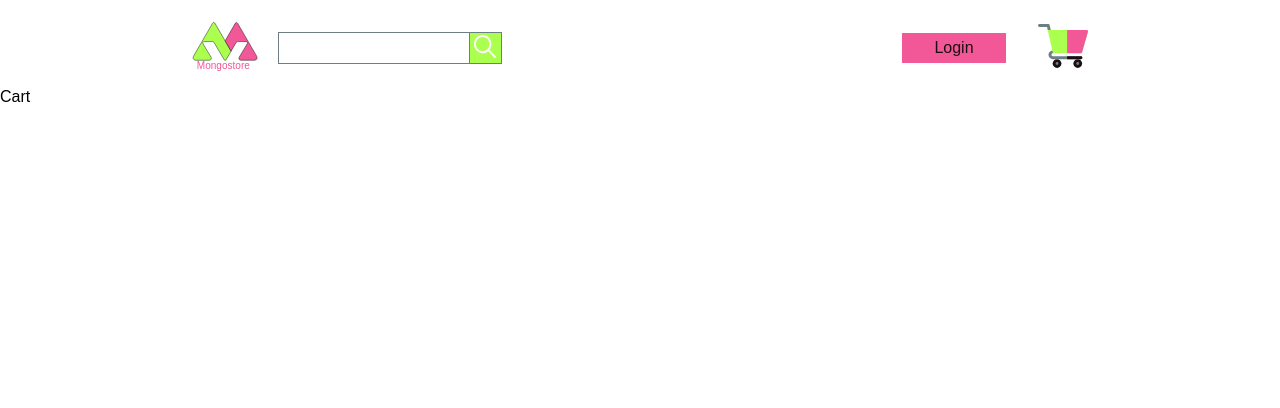
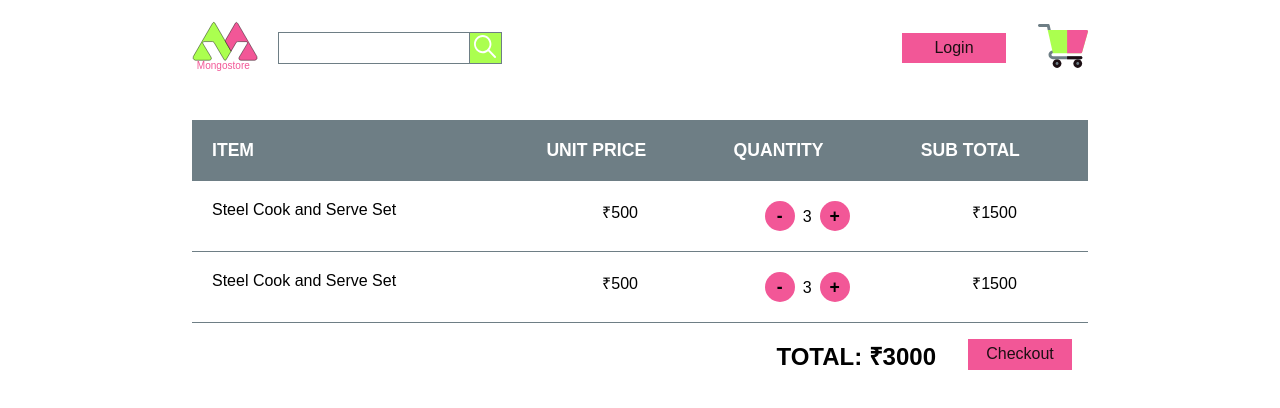
Before and after one commit to sidcatch/mongostore, a React (Create React App) app in the folder client/: page /cart in a window 1280 px wide. Shown: the top 408 px of the page. Built offline with nearby package versions, Linux system fonts and the light colour scheme.

Commit message:
Cart frontend complete

```diff
--- a/client/src/components/cart/Cart.js
+++ b/client/src/components/cart/Cart.js
@@ -1,9 +1,31 @@
 import React, { Fragment } from "react";
-//import { Link } from "react-router-dom";
+import { Link } from "react-router-dom";
+
+import Columns from "./Columns";
+import Item from "./Item";
+
+import cx from "classnames";
+import cartStyles from "./Cart.module.css";
+import globalStyles from "../../Global.module.css";
 
 //can become a form or simply a display. reuse this in checkout
 const Cart = () => {
-  return <Fragment>Cart</Fragment>;
+  return (
+    <Fragment>
+      <div className={cartStyles.cart}>
+        <Columns />
+        <Item />
+        <Item />
+
+        <Link to={"/checkout"} style={{ textDecoration: "none" }}>
+          <button className={cx(globalStyles.btn, cartStyles.checkout)}>
+            Checkout
+          </button>
+        </Link>
+        <h2 className={cartStyles.total}>TOTAL: ₹3000</h2>
+      </div>
+    </Fragment>
+  );
 };
 
 export default Cart;
--- /dev/null
+++ b/client/src/components/cart/Cart.module.css
@@ -0,0 +1,73 @@
+.cart {
+  width: 70%;
+  margin: auto;
+}
+
+.heading {
+  display: flex;
+  justify-content: space-around;
+  font-size: 1rem;
+  background-color: var(--light-color);
+  color: white;
+  margin-top: 2rem;
+}
+.item {
+  display: flex;
+  justify-content: space-around;
+  font-size: 1rem;
+
+  list-style-type: none;
+  border-bottom: 1px solid var(--light-color);
+}
+.itemHeading {
+  flex: 2;
+}
+.priceHeading,
+.quantityHeading,
+.totalHeading {
+  flex: 1;
+}
+.title {
+  flex: 2;
+}
+.price,
+.quantity,
+.subTotal {
+  flex: 1;
+  text-align: center;
+}
+
+.itemHeading,
+.priceHeading,
+.quantityHeading,
+.totalHeading {
+  font-size: 1.1rem;
+  padding: 20px;
+}
+.title,
+.price,
+.quantity,
+.subTotal {
+  padding: 20px;
+}
+
+.qty {
+  padding: 0.5rem;
+}
+.increment,
+.decrement {
+  width: 30px;
+  height: 30px;
+  font-weight: bold;
+  font-size: 1.1rem;
+  background-color: var(--primary-color);
+  border-radius: 50%;
+  border-width: 0px;
+  text-align: center;
+  outline: none;
+}
+.checkout,
+.total {
+  float: right;
+  margin: 1rem;
+}
--- /dev/null
+++ b/client/src/components/cart/Columns.js
@@ -0,0 +1,20 @@
+import React, { Fragment } from "react";
+//import { Link } from "react-router-dom";
+
+import cartStyles from "./Cart.module.css";
+
+//can become a form or simply a display. reuse this in checkout
+const Columns = () => {
+  return (
+    <Fragment>
+      <div className={cartStyles.heading}>
+        <h2 className={cartStyles.itemHeading}>ITEM</h2>
+        <h2 className={cartStyles.priceHeading}>UNIT PRICE</h2>
+        <h2 className={cartStyles.quantityHeading}>QUANTITY</h2>
+        <h2 className={cartStyles.totalHeading}>SUB TOTAL</h2>
+      </div>
+    </Fragment>
+  );
+};
+
+export default Columns;
--- /dev/null
+++ b/client/src/components/cart/Item.js
@@ -0,0 +1,31 @@
+import React, { Fragment, useState } from "react";
+//import { Link } from "react-router-dom";
+
+import cartStyles from "./Cart.module.css";
+
+//can become a form or simply a display. reuse this in checkout
+const Item = () => {
+  const [item, setItem] = useState({
+    title: "Steel Cook and Serve Set",
+    price: 500,
+    quantity: 3,
+  });
+  const { title, price, quantity } = item;
+  return (
+    <Fragment>
+      <ul className={cartStyles.item}>
+        <li className={cartStyles.title}>{title}</li>
+        <li className={cartStyles.price}>₹{price}</li>
+        <li className={cartStyles.quantity}>
+          <button className={cartStyles.decrement}>-</button>
+          <span className={cartStyles.qty}>{quantity}</span>
+
+          <button className={cartStyles.increment}>+</button>
+        </li>
+        <li className={cartStyles.subTotal}>₹{price * quantity}</li>
+      </ul>
+    </Fragment>
+  );
+};
+
+export default Item;
--- a/client/src/components/layout/SlideMenu.module.css
+++ b/client/src/components/layout/SlideMenu.module.css
@@ -29,6 +29,3 @@
   transform: translateX(-60vw);
   transition: all 200ms;
 }
-
-.slideMenuList {
-}
--- a/client/src/components/profile/Address.js
+++ b/client/src/components/profile/Address.js
@@ -8,7 +8,7 @@ import axios from "axios"; */
 
 //can become a form or simply a display. reuse this in checkout
 const Address = () => {
-  const token = localStorage.getItem("token");
+  //const token = localStorage.getItem("token");
 
   const [formState, setFormState] = useState({
     name: "Abdualla",
@@ -18,14 +18,13 @@ const Address = () => {
     state: "Telangana",
     pincode: "50000",
     editable: true,
-    edit: true,
+    edit: false,
     selectable: false,
     saving: false,
   });
 
   const {
     name,
-    email,
     mobile,
     address,
     city,
@@ -33,7 +32,7 @@ const Address = () => {
     pincode,
     editable,
     edit,
-    saving,
+    //saving,
   } = formState;
 
   const onChange = (e) => {
@@ -44,12 +43,12 @@ const Address = () => {
   const onSubmit = async (e) => {
     e.preventDefault();
 
-    const config = {
+    /* const config = {
       headers: {
         "Content-Type": "application/json",
         "x-auth-token": token,
       },
-    };
+    }; */
     try {
       setFormState({ ...formState, saving: true });
       //const res = await axios.put("/api/profile", { name }, config);
```
